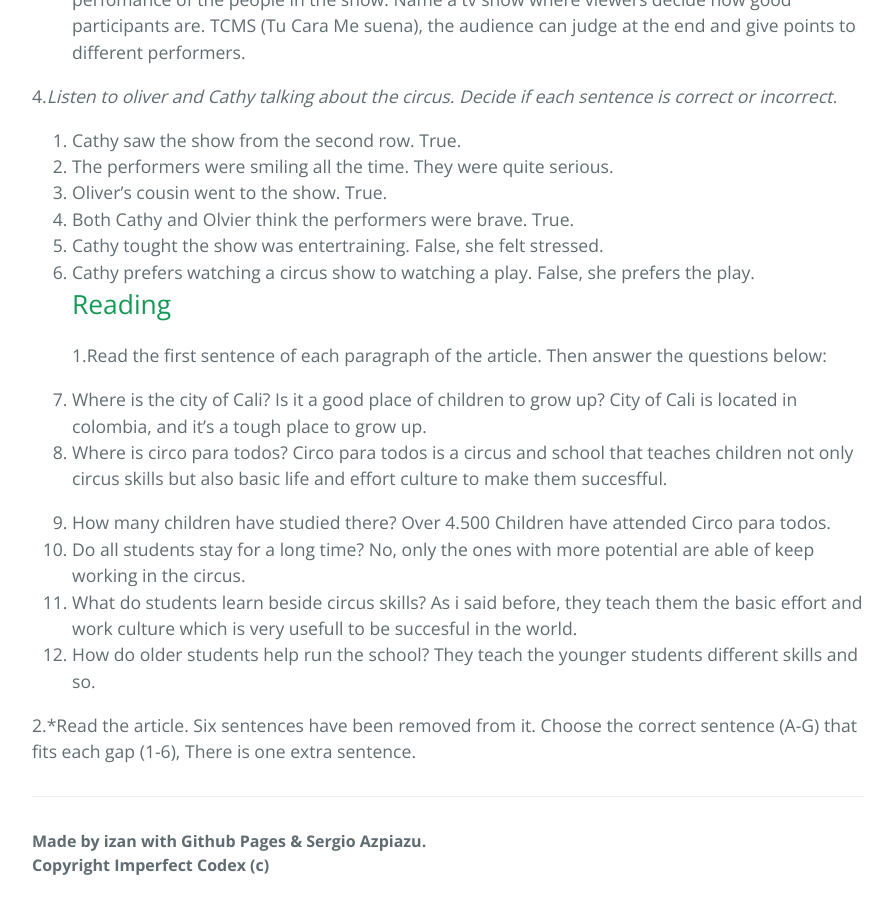
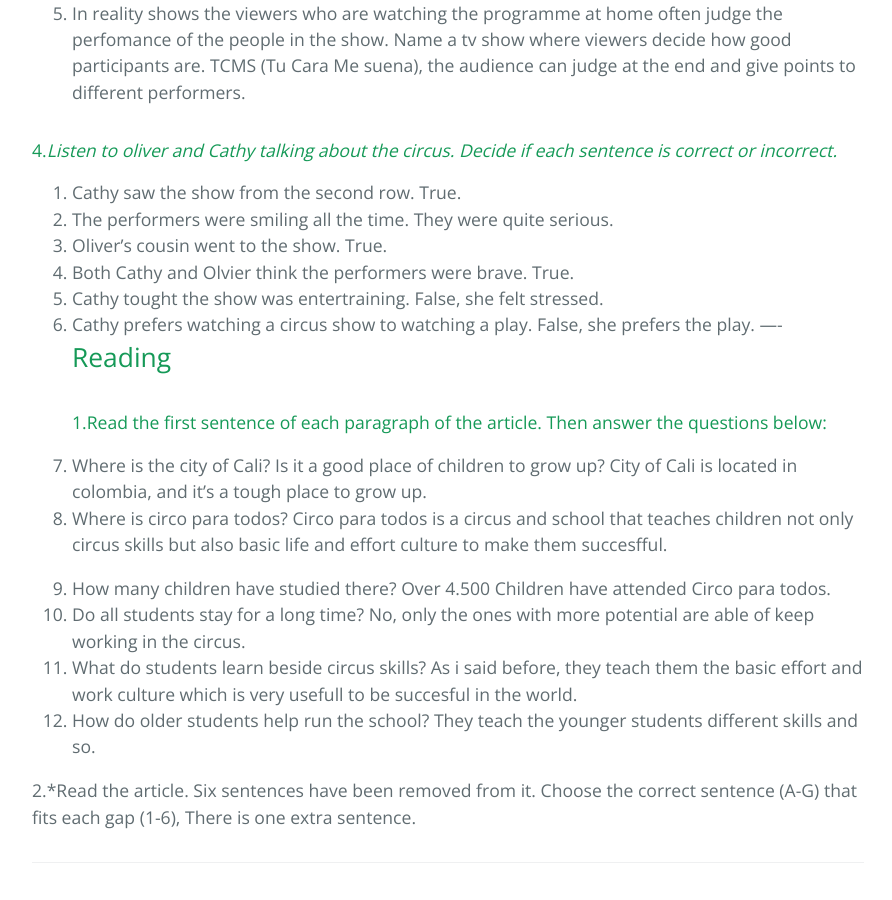
Before and after one commit to phuston/patrickandfrantonarethebestninjas, a Jekyll site: the page built from Exercises1.md, in a window 1280 px wide and 900 px high, scrolled down 1675 px. Shown: the whole window, without its empty margins (192-1084 px from the left). Built offline with Jekyll 4.4.1, drawn with Linux system fonts in a browser that asks for light colours; grey boxes are pictures that could not be loaded.

Commit message:
Update Exercises1.md

```diff
--- a/Exercises1.md
+++ b/Exercises1.md
@@ -5,7 +5,7 @@ filename: Exercises1
 ---
 # Unit 7 - Let Us Entertain!
 ## Topic Vocabulary
-1.**Getting Started** *Match the pictures below to the circus entertainment below. Which of these types of entertainment do you like to watch? What do you like or dislike about circuses?*
+#### 1.**Getting Started** *Match the pictures below to the circus entertainment below. Which of these types of entertainment do you like to watch? What do you like or dislike about circuses?*
 
 **Juggling**
 
@@ -18,14 +18,14 @@ They are fun to watch, but i'ts not the type of thing i like to see, it gives me
 Clowns are scary for both my sister and me.
 
 
-2.*What do performers say about their work? Match the sentences on the pcitures below. A sentence can match more than one picutre.*
+#### 2.*What do performers say about their work? Match the sentences on the pcitures below. A sentence can match more than one picutre.*
 
 + You must **concentrate** and focus on the balls so they dont fall. -> B
 + You need to be confident and sure of yourself. -> C
 + You need to be opatient and ot be in a hurry. -> B, C
 + It's not enough to have excellent skills and be very talented. You have to rely and trust on your partner. -> A
 
-3.*Answer the questions. Use the words in colour in your answers.*
+#### 3.*Answer the questions. Use the words in colour in your answers.*
 
  1. A concert is a type of live perfomance. What live perfomance have you been to?
 I've been to different live perfomances but none of them were concerts but plays.
@@ -42,7 +42,7 @@ Thse stage was a looking normal.
 TCMS (Tu Cara Me suena), the audience can judge at the end and give points to different performers.
 
 
-4.*Listen to oliver and Cathy talking about the circus. Decide if each sentence is correct or incorrect.*
+#### 4.*Listen to oliver and Cathy talking about the circus. Decide if each sentence is correct or incorrect.*
 
 1. Cathy saw the show from the second row.
 True.
@@ -56,8 +56,9 @@ True.
 False, she felt stressed.
 6. Cathy prefers watching a circus show to watching a play.
 False, she prefers the play.
+----
 ## Reading
-1.Read the first sentence of each paragraph of the article. Then answer the questions below:
+#### 1.Read the first sentence of each paragraph of the article. Then answer the questions below:
 1. Where is the city of Cali? Is it a good place of children to grow up?
 City of Cali is located in colombia, and it's a tough place to grow up.
 2. Where is circo para todos?
```
